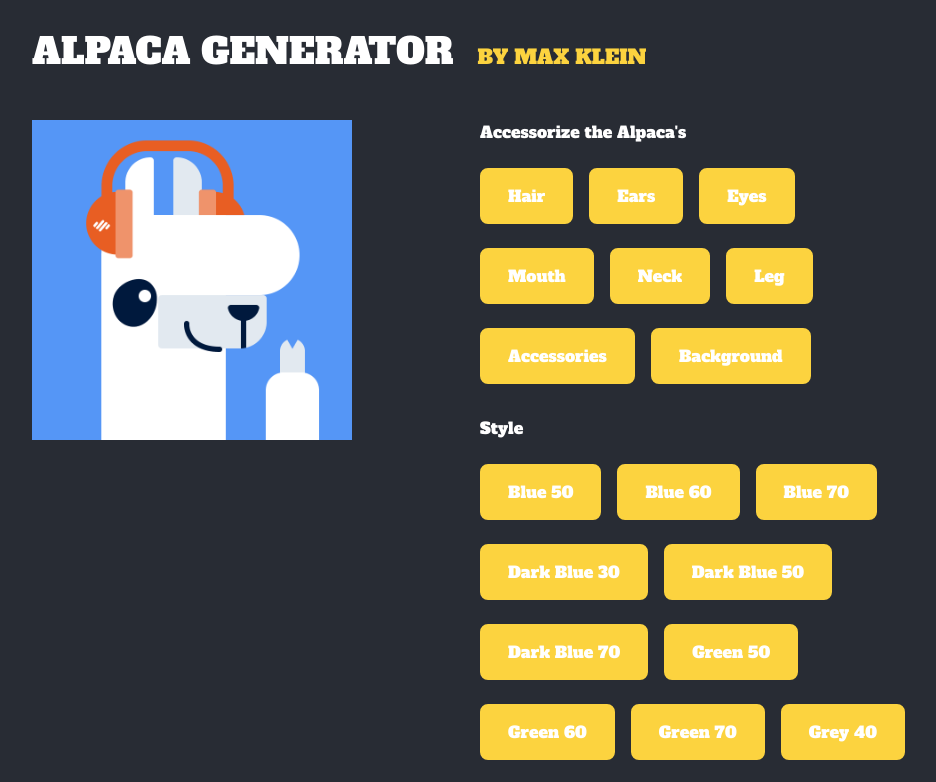
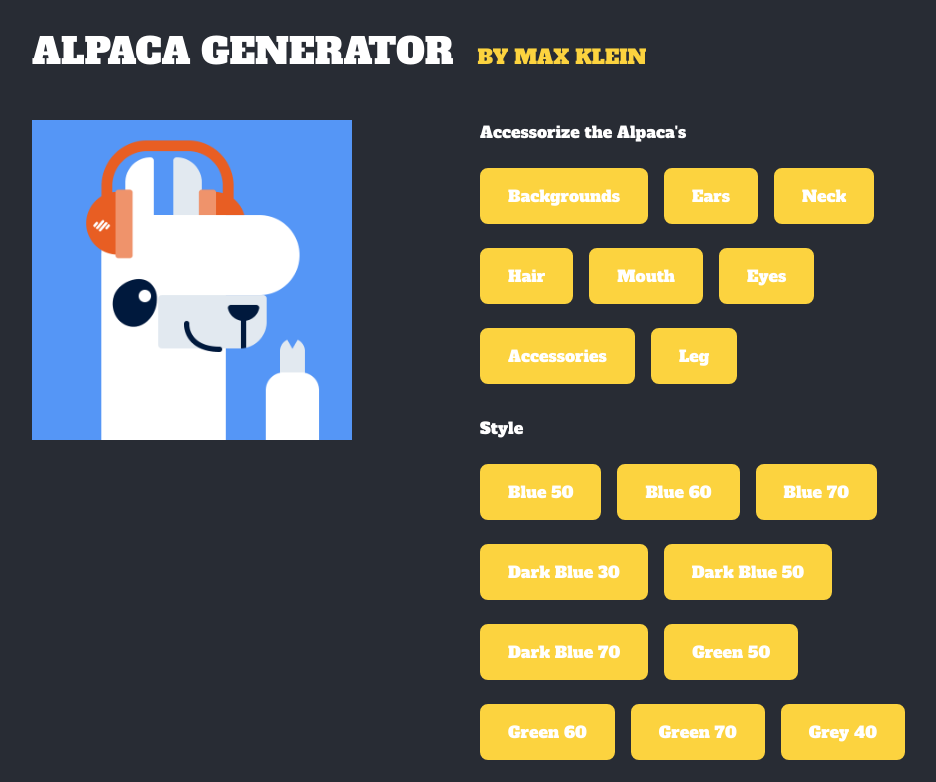
Before and after one commit to maxklein1992/alpaca, a React (Create React App) app: page / in a window 1280 px wide. Shown: the top 782 px of the page, without its empty margins (160-1096 px from the left). Built offline with nearby package versions, Linux system fonts and the light colour scheme.

Commit message:
Refactoring

```diff
--- a/src/components/Home.js
+++ b/src/components/Home.js
@@ -8,7 +8,6 @@ function Home() {
     "ears",
     "neck",
     "hair",
-    "nose",
     "mouth",
     "eyes",
     "accessories",
@@ -124,7 +123,20 @@ function Home() {
               <div>
                 <p>Accessorize the Alpaca's</p>
                 <div class="">
-                  <button
+                  {categories.map((style) => {
+                    return (
+                      <button
+                        onClick={() => {
+                          changeCategory(style);
+                        }}
+                        className="mt-6 mr-4 bg-yellow py-3 px-6 text-white rounded-lg hover:bg-white hover:text-yellow border-4 border-solid border-yellow"
+                      >
+                        {style.charAt(0).toUpperCase() + style.slice(1)}
+                      </button>
+                    );
+                  })}
+
+                  {/*<button
                     onClick={() => {
                       changeCategory("hair");
                     }}
@@ -187,7 +199,7 @@ function Home() {
                     className="mt-6 mr-4 bg-yellow py-3 px-6 text-white rounded-lg hover:bg-white hover:text-yellow border-4 border-solid border-yellow"
                   >
                     Background
-                  </button>
+                  </button>*/}
                 </div>
               </div>
               <div class="">
```
